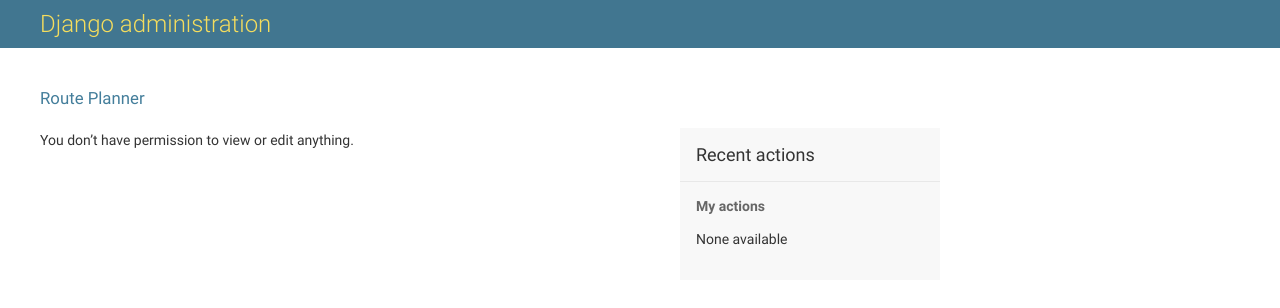
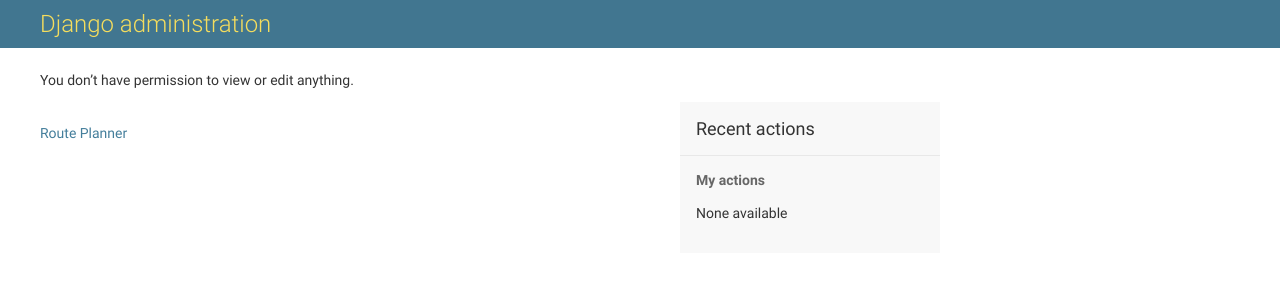
Before and after one commit to shnako/CfGC_2013_T11, a Django app: template backend/foodchain/templates/admin/custom_index.html in a window 1280 px wide. Shown: the top 308 px of the page. Run offline with Django 3.2, Linux system fonts and the light colour scheme; the template is opened without the code that fills it, so the values that code supplies are empty; parts of the project's set-up code (start-up, migrations or seed data) failed here and were passed over.

Commit message:
layout changed

```diff
--- a/backend/foodchain/templates/admin/custom_index.html
+++ b/backend/foodchain/templates/admin/custom_index.html
@@ -1,8 +1,10 @@
 {% extends 'admin/index.html' %}
 
 {% block content %}
+
+{{ block.super }}
+
 <div style="float: left; margin: 20px 0">
-<a href="{% url 'admin:route-planner' %}"><big>Route Planner</big></a>
+<a href="{% url 'admin:route-planner' %}"><p class="lead">Route Planner</p></a>
 </div>
-{{ block.super }}
 {% endblock %}
```
